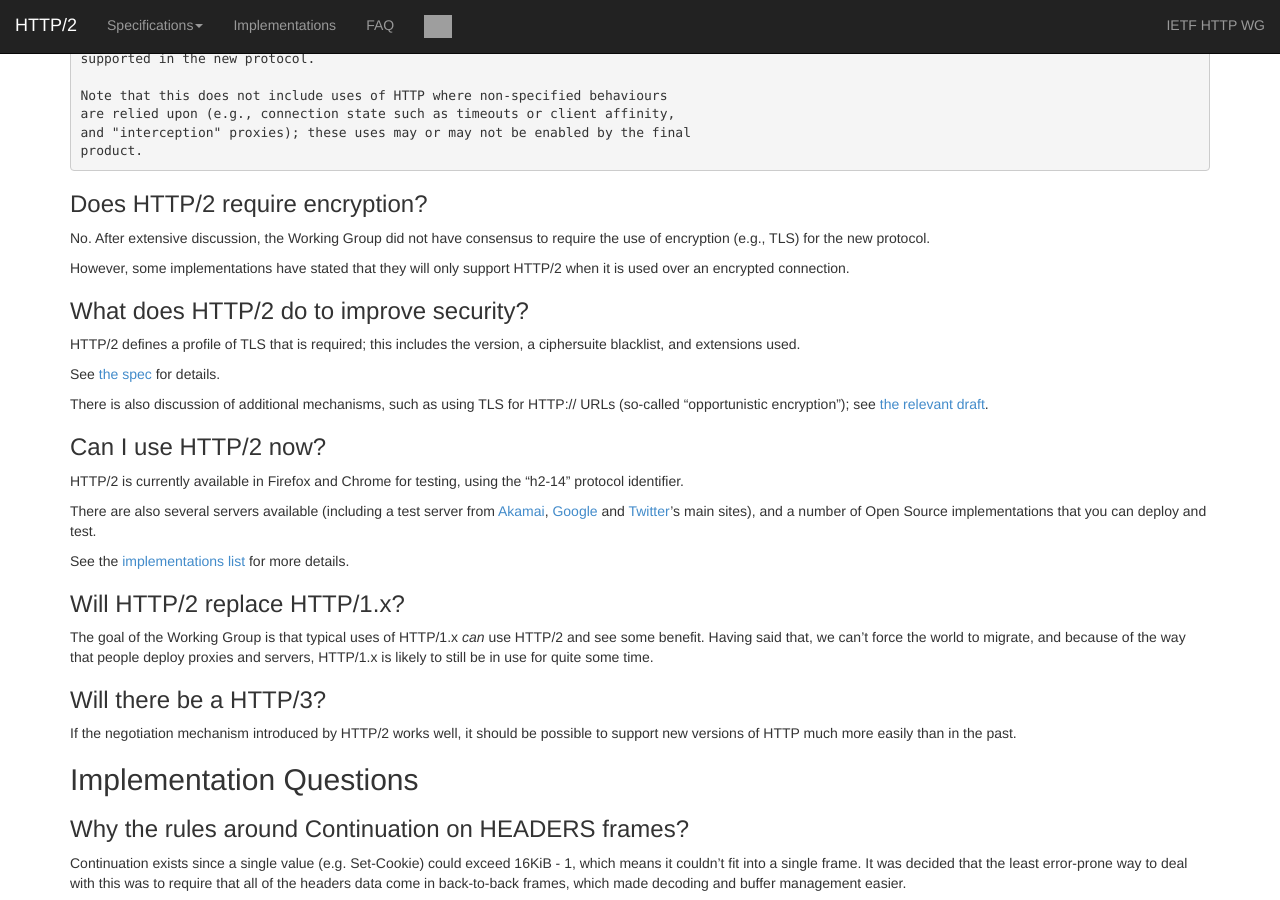
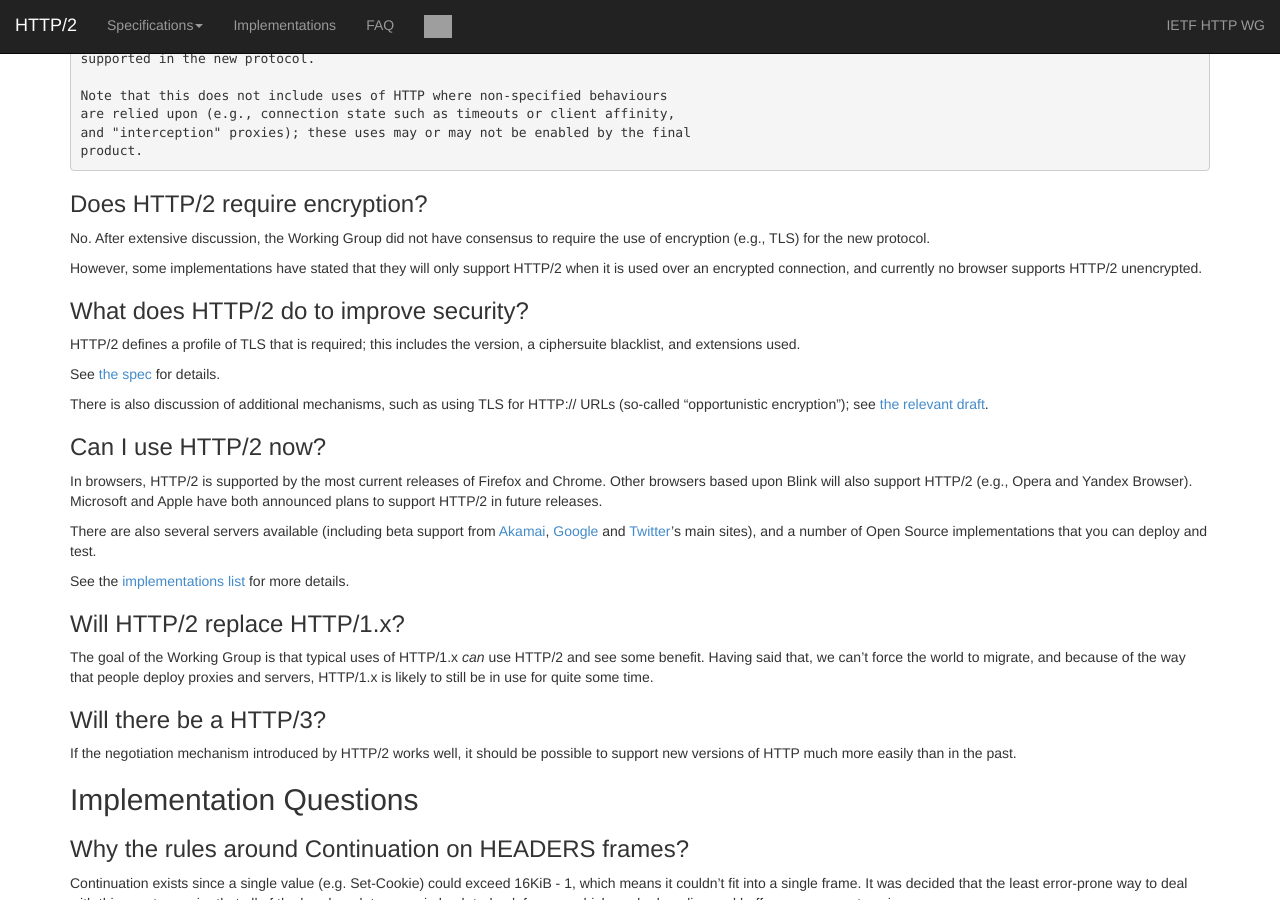
Before and after one commit to http2/http2.github.io, a Jekyll site: the page built from faq/index.md, in a window 1280 px wide and 900 px high, scrolled down 3533 px. Built offline with Jekyll 4.4.1, drawn with Linux system fonts in a browser that asks for light colours; grey boxes are pictures that could not be loaded.

Commit message:
update FAQ

```diff
--- a/faq/index.md
+++ b/faq/index.md
@@ -197,7 +197,7 @@ Our [charter](http://datatracker.ietf.org/wg/httpbis/charter/) says this about i
 
 No. After extensive discussion, the Working Group did not have consensus to require the use of encryption (e.g., TLS) for the new protocol.
 
-However, some implementations have stated that they will only support HTTP/2 when it is used over an encrypted connection.
+However, some implementations have stated that they will only support HTTP/2 when it is used over an encrypted connection, and currently no browser supports HTTP/2 unencrypted.
 
 
 ### What does HTTP/2 do to improve security?
@@ -211,9 +211,9 @@ There is also discussion of additional mechanisms, such as using TLS for HTTP://
 
 ### Can I use HTTP/2 now?
 
-HTTP/2 is currently available in Firefox and Chrome for testing, using the "h2-14" protocol identifier.
+In browsers, HTTP/2 is supported by the most current releases of Firefox and Chrome. Other browsers based upon Blink will also support HTTP/2 (e.g., Opera and Yandex Browser). Microsoft and Apple have both announced plans to support HTTP/2 in future releases.
 
-There are also several servers available (including a test server from [Akamai](https://http2.akamai.com/), [Google](https://google.com/) and [Twitter](https://twitter.com/)'s main sites), and a number of Open Source implementations that you can deploy and test.
+There are also several servers available (including beta support from [Akamai](https://http2.akamai.com/), [Google](https://google.com/) and [Twitter](https://twitter.com/)'s main sites), and a number of Open Source implementations that you can deploy and test.
 
 See the [implementations list](https://github.com/http2/http2-spec/wiki/Implementations) for more details.
 
```
